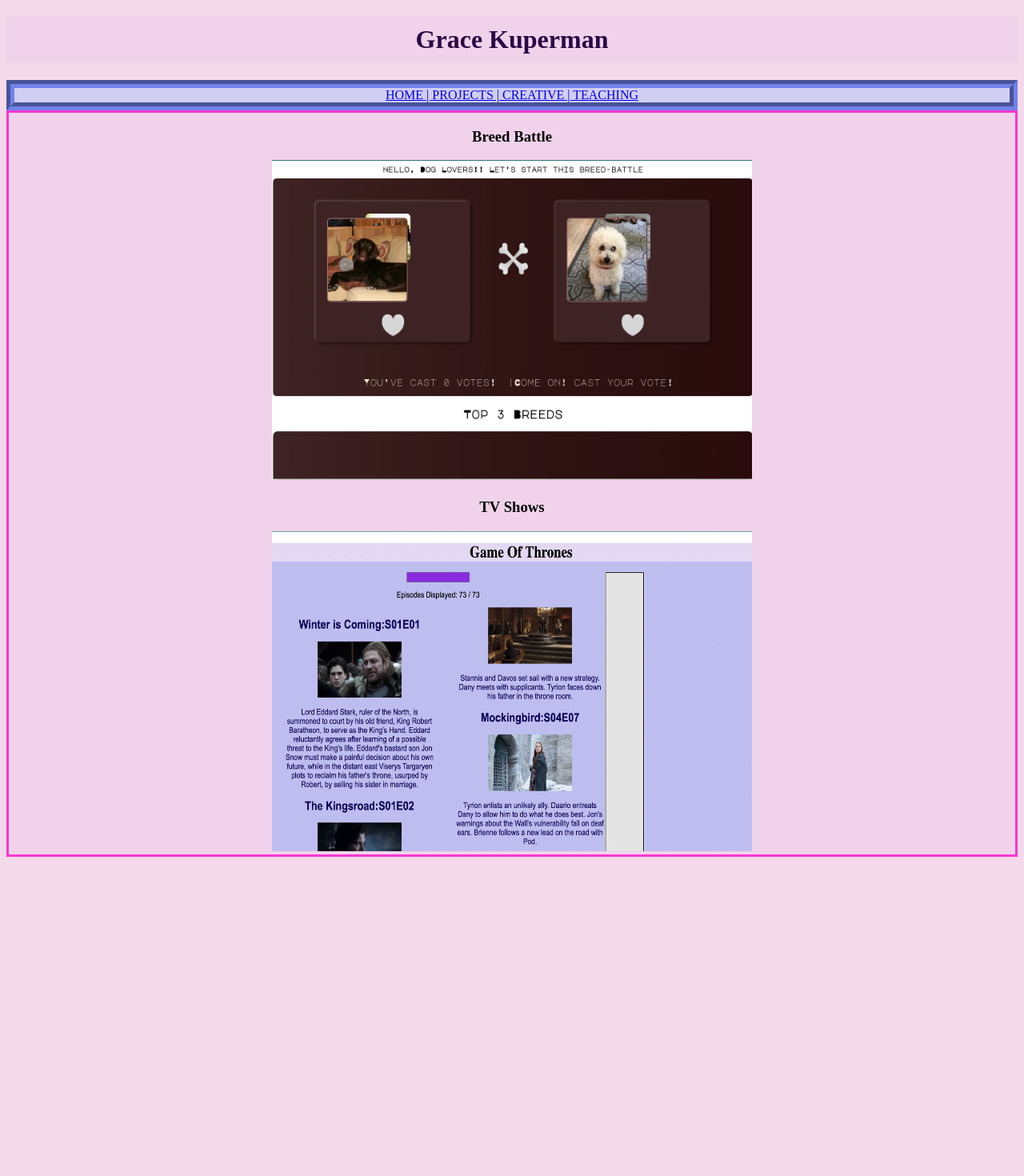
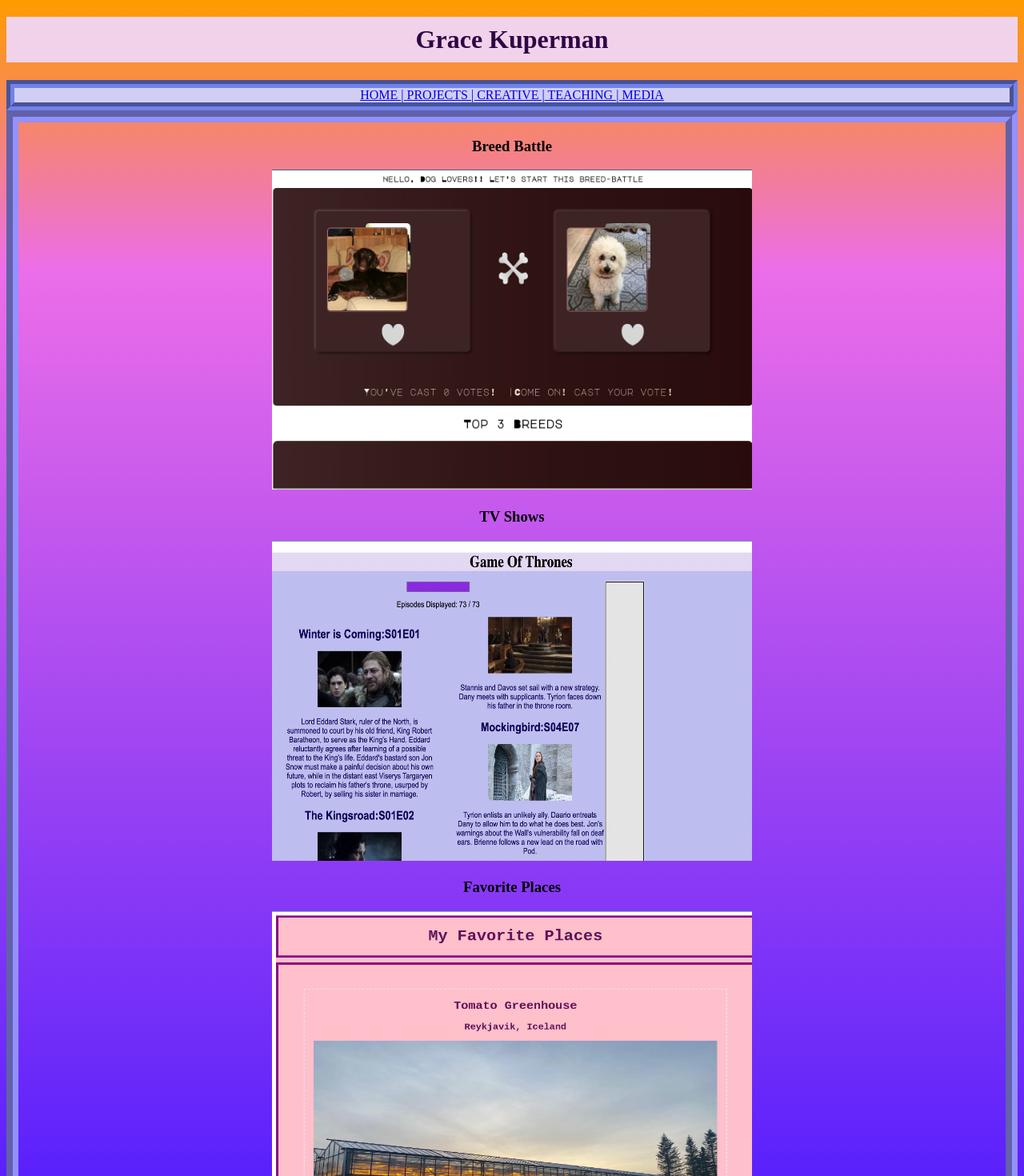
Before and after one commit to GracieLouFreebush22/portfolio-front, a React (Create React App) app: page /Projects in a window 1280 px wide. Shown: the top 1470 px of the page at 80% size. Before the commit the page ends 1079 px from the top, so only its background shows below. Built offline with nearby package versions, Linux system fonts and the light colour scheme; the HTML template or start-up script is replaced by a standard one.

Commit message:
background updated

```diff
--- a/src/App.css
+++ b/src/App.css
@@ -1,9 +1,8 @@
 body{
-    background-color: rgb(243, 217, 233);
+    background: linear-gradient(to bottom, #FF9B00 0%, #EC6EE8 21%, #4A18FE 100%);
 }
 
 .ctn-app{
-    background-color: rgb(240, 211, 235);
     text-align: center;
 }
 .ctn-nav{
--- a/src/App.tsx
+++ b/src/App.tsx
@@ -3,6 +3,7 @@ import FullStackPage from "./componenets/FullStackPage";
 import CreativePage from "./componenets/CreativePage";
 import {Route, Routes} from "react-router-dom"
 import TeachingPage from "./componenets/TeachingPage";
+import MediaPage from "./componenets/MediaPage"
 import "./App.css"
 
 
@@ -15,6 +16,7 @@ function App(): JSX.Element {
         <Route path="/Projects" element={<FullStackPage/>}/>
         <Route path ="/Creative" element={<CreativePage/>}/>
         <Route path="/Teaching" element={<TeachingPage/>}/>
+        <Route path="/Media" element={<MediaPage/>}/>
       </Routes>
 
     </div>
--- a/src/componenets/FullStack.css
+++ b/src/componenets/FullStack.css
@@ -1,7 +1,7 @@
 
 .ctn-proj{
-    border-color: rgba(255, 0, 200, 0.74);
-    border-style: solid;
+    border:  groove 15px rgb(147, 145, 253);
     text-align: center;
+    padding-bottom: 30px;
 
 }
--- a/src/componenets/FullStackPage.tsx
+++ b/src/componenets/FullStackPage.tsx
@@ -1,6 +1,7 @@
 import "./FullStack.css";
 import breedbattle from "../images/breedbattle.png"
 import tvShows from "../images/tvShows.png"
+import favPlaces from "../images/favPlaces.png"
 
 function FullStackPage(): JSX.Element{
 
@@ -11,6 +12,8 @@ function FullStackPage(): JSX.Element{
             <img src={breedbattle} alt="" width="600px" height="400px"/>
             <h3> TV Shows</h3>
             <img src={tvShows} alt="" width="600px" height="400px" />
+            <h3> Favorite Places</h3>
+            <img src={favPlaces} alt="" width="600px" height="400px" />
         </div>
     </div>
 
--- /dev/null
+++ b/src/componenets/MediaPage.tsx
@@ -0,0 +1,15 @@
+
+function MediaPage(): JSX.Element{
+    return(
+        <>
+        <div>
+            <h2> Media </h2>
+        </div>
+        </>
+    )
+}
+
+
+
+
+export default MediaPage
--- a/src/componenets/NavBar.tsx
+++ b/src/componenets/NavBar.tsx
@@ -11,7 +11,8 @@ function NavBar():JSX.Element{
             <Link to="/"> HOME | </Link>
             <Link to="/Projects"> PROJECTS | </Link>
             <Link to="/Creative"> CREATIVE |</Link>
-            <Link to="/Teaching"> TEACHING </Link>
+            <Link to="/Teaching"> TEACHING | </Link>
+            <Link to="/Media"> MEDIA </Link>
         </nav>
         </div>
 
```
Also changed, not shown: 1 other file (tests, documents, lock files or other folders).
